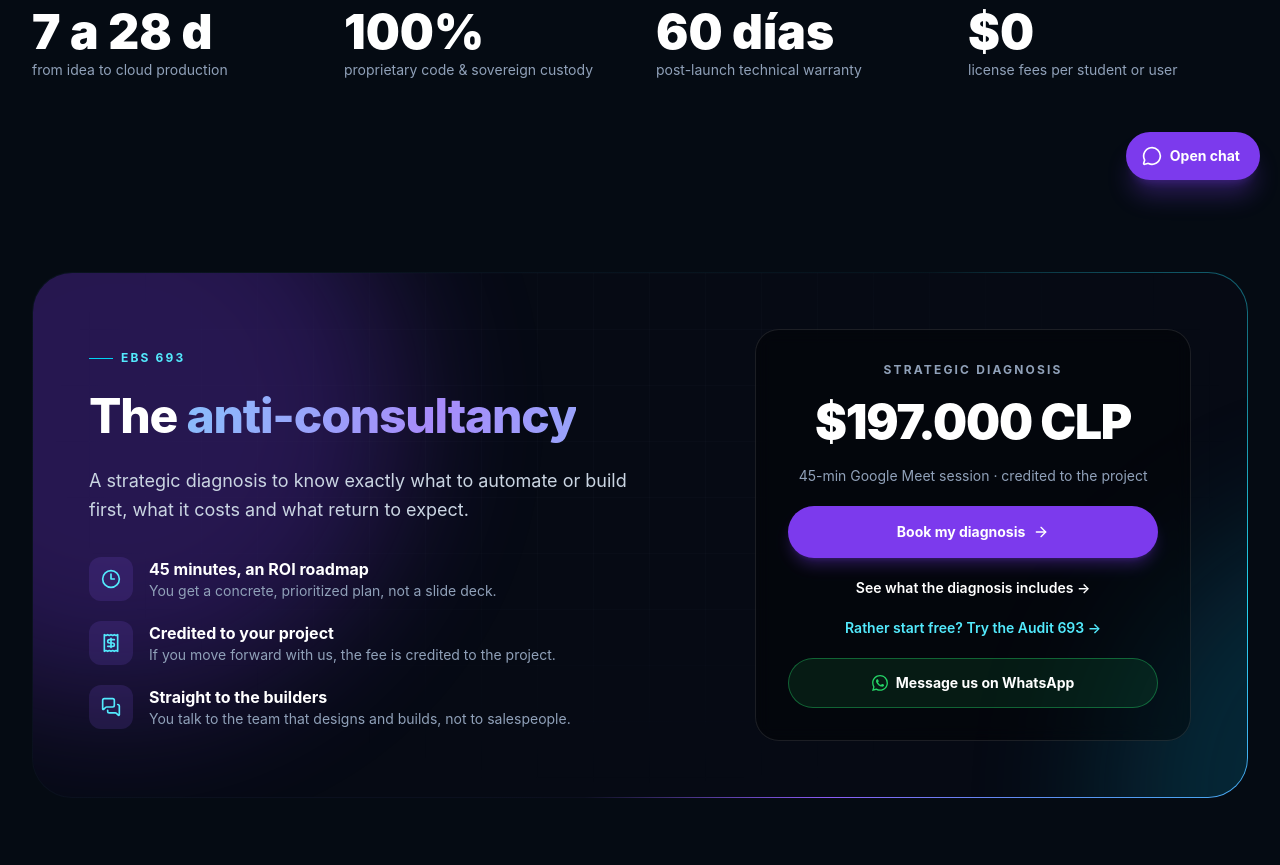
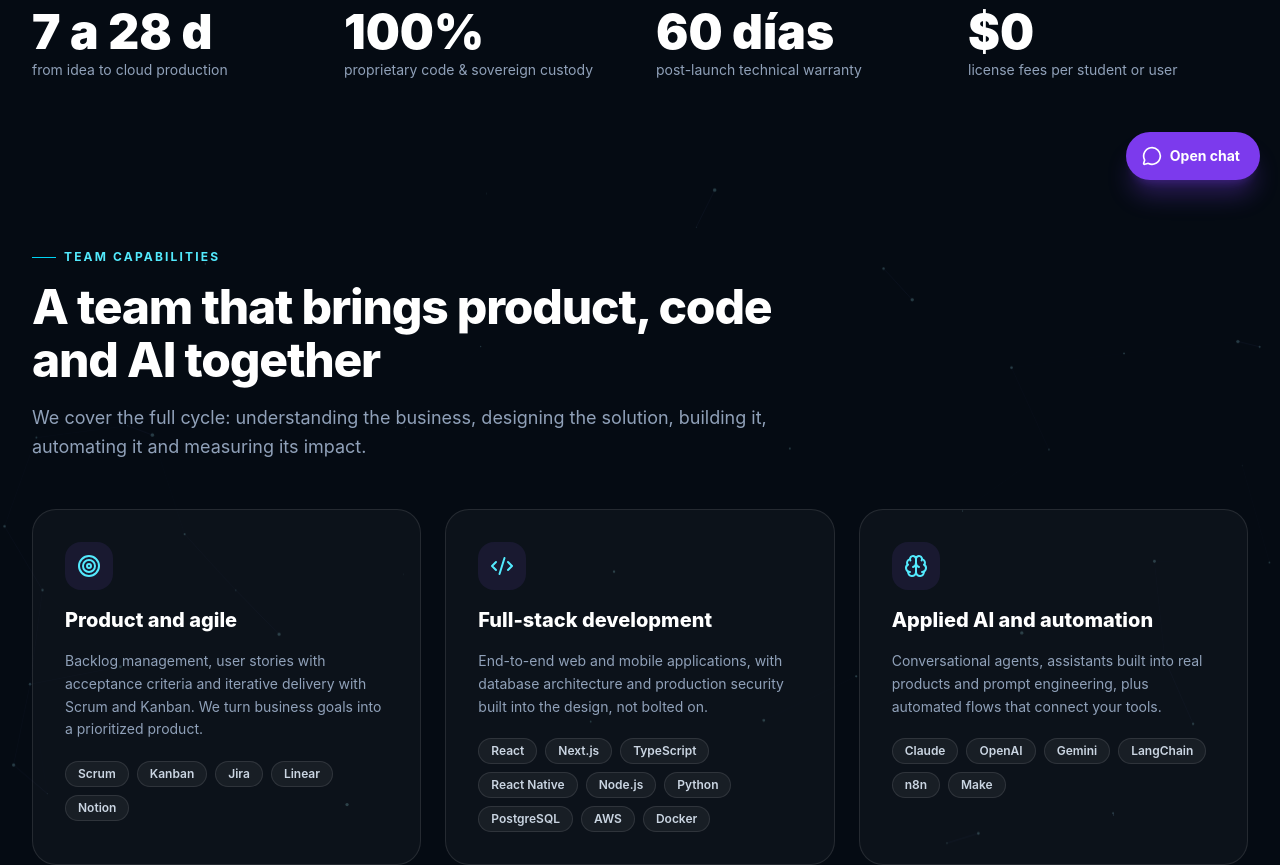
Before and after one commit to AlexSantanam/Uni-Verso693, a React (Vite) app: page /nosotros in a window 1280 px wide. Shown: the part 600-1465 px from the top of the page. Built offline with nearby package versions, Linux system fonts and the light colour scheme.

Commit message:
Remove anti-consultoria EBS box from Nosotros page

```diff
--- a/src/pages/About.tsx
+++ b/src/pages/About.tsx
@@ -4,7 +4,6 @@ import { BarChart3, Brain, Clapperboard, Code2, GraduationCap, PenTool, Target }
 import { capabilities, credentials, process, stats, values, type Capability } from '../data/site';
 import { Container, CtaBand, Eyebrow, PageHero, SectionHeading } from '../components/ui';
 import { ParticleField } from '../components/effects';
-import { EbsOffer } from '../components/EbsOffer';
 import { companyFacts, companyFaqs } from '../data/company';
 
 const capabilityIcons: Record<Capability['icon'], React.FC<{ className?: string }>> = {
@@ -40,8 +39,6 @@ export const About: React.FC = () => {
           ))}
         </Container>
       </section>
-
-      <EbsOffer />
 
       <section className="py-20 relative overflow-hidden">
         <ParticleField className="absolute inset-0 opacity-30 pointer-events-none" />
```
